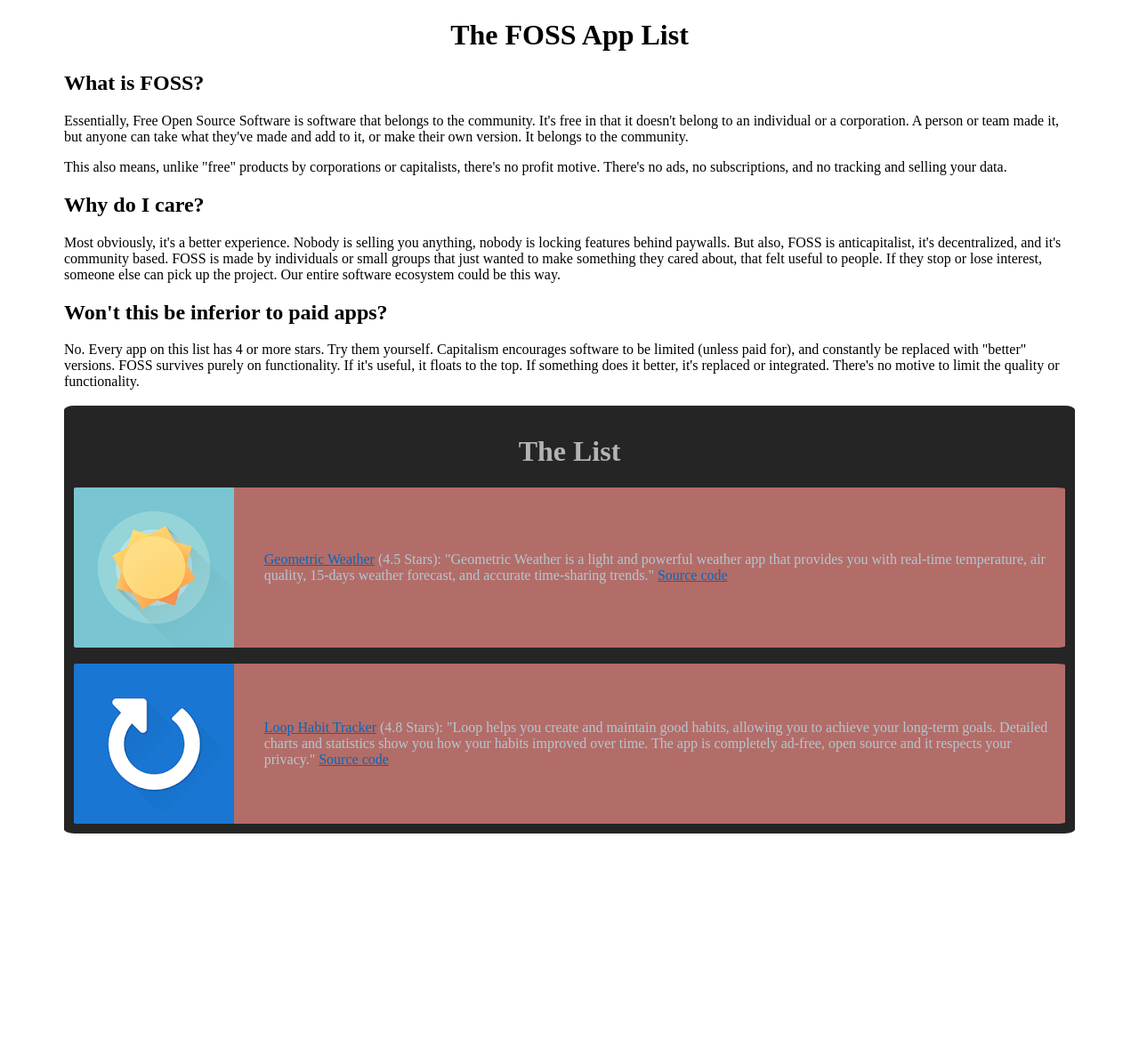
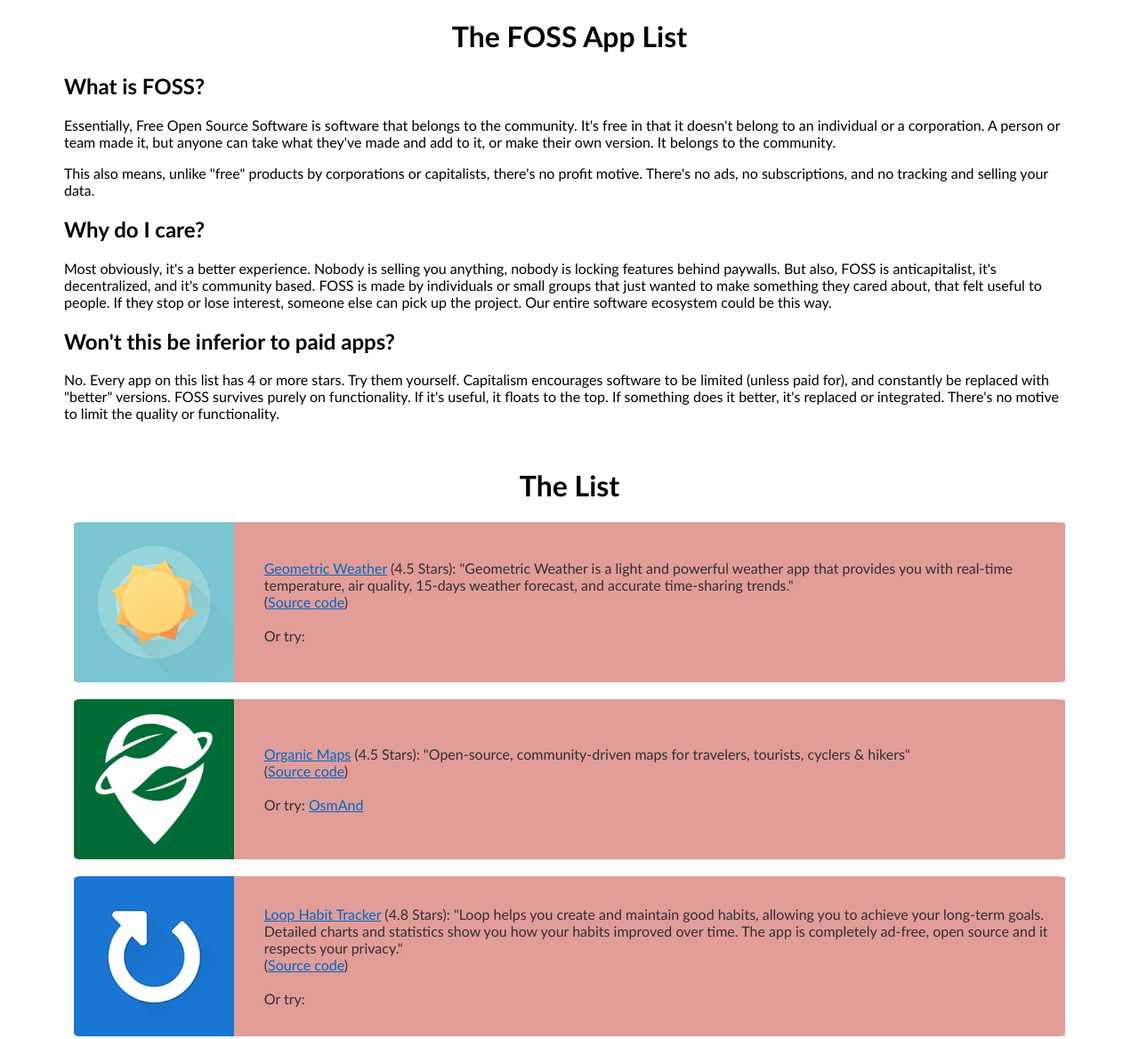
Before and after one commit to nixnull/foss-apps, a plain HTML site: page index.html in a window 1280 px wide. Shown: the whole page at 89% size. Before the commit the page ends 945 px from the top, so only its background shows below. Drawn offline with Linux system fonts and the light colour scheme.

Commit message:
add an entry and update style

```diff
--- a/index.html
+++ b/index.html
@@ -32,7 +32,26 @@ Capitalism encourages software to be limited (unless paid for), and constantly b
     <div class="entry">
         <img src="geometric_weather.png" alt="Geometric Weather Logo">
 
-        <p><a href="https://play.google.com/store/apps/details?id=wangdaye.com.geometricweather">Geometric Weather</a> (4.5 Stars): "Geometric Weather is a light and powerful weather app that provides you with real-time temperature, air quality, 15-days weather forecast, and accurate time-sharing trends." <a href="https://github.com/WangDaYeeeeee/GeometricWeather">Source code</a></p>
+        <p>
+            <a href="https://play.google.com/store/apps/details?id=wangdaye.com.geometricweather">Geometric Weather</a> (4.5 Stars): "Geometric Weather is a light and powerful weather app that provides you with real-time temperature, air quality, 15-days weather forecast, and accurate time-sharing trends."
+            <br>
+            (<a href="https://github.com/WangDaYeeeeee/GeometricWeather">Source code</a>)
+            <br><br>
+            Or try:
+        </p>
+    </div>
+
+    </br>
+
+    <div class="entry">
+        <img src="organic_maps.png" alt="Organic Maps Logo">
+
+        <p>
+            <a href="https://play.google.com/store/apps/details?id=app.organicmaps">Organic Maps</a> (4.5 Stars): "Open-source, community-driven maps for travelers, tourists, cyclers & hikers"
+            <br>
+            (<a href="https://github.com/organicmaps/organicmaps">Source code</a>)
+            <br><br>
+            Or try: <a href="https://play.google.com/store/apps/details?id=net.osmand">OsmAnd</a>
     </div>
 
     </br>
@@ -40,7 +59,13 @@ Capitalism encourages software to be limited (unless paid for), and constantly b
     <div class="entry">
         <img src="loop_habit_tracker.png" alt="Loop Habit Tracker Logo">
 
-        <p><a href="https://play.google.com/store/apps/details?id=org.isoron.uhabits">Loop Habit Tracker</a> (4.8 Stars): "Loop helps you create and maintain good habits, allowing you to achieve your long-term goals. Detailed charts and statistics show you how your habits improved over time. The app is completely ad-free, open source and it respects your privacy." <a href="https://github.com/iSoron/uhabits">Source code</a></p>
+        <p>
+            <a href="https://play.google.com/store/apps/details?id=org.isoron.uhabits">Loop Habit Tracker</a> (4.8 Stars): "Loop helps you create and maintain good habits, allowing you to achieve your long-term goals. Detailed charts and statistics show you how your habits improved over time. The app is completely ad-free, open source and it respects your privacy."
+            <br>
+            (<a href="https://github.com/iSoron/uhabits">Source code</a>)
+            <br><br>
+            Or try:
+        </p>
     </div>
 </div>
 
--- a/style.css
+++ b/style.css
@@ -5,24 +5,20 @@ h1 {
 body {
     padding-left: 5%;
     padding-right: 5%;
+    font-family: calibri;
 }
 
 .the-list {
-    background-color: #252525;
     padding: 1%;
     border-radius: 1%;
-}
-
-.the-list h1 {
-    color: #B3B3B3;
 }
 
 .entry {
     display: flex;
     align-items: center;
-    background-color: #B26D69;
+    background-color: #E29D99;
     border-radius: 1%;
-    color: #B4C7D0;
+    color: #303030;
 }
 
 .entry a {
@@ -30,7 +26,9 @@ body {
 }
 
 img {
-    border-radius: 1%;
+    border-radius: 3%;
     vertical-align: middle;
-    padding-right: 3%
+    padding-right: 3%;
+    width: 180px;
+    height: 180px;
 }
```
Also changed, not shown: organic_maps.png (added).
